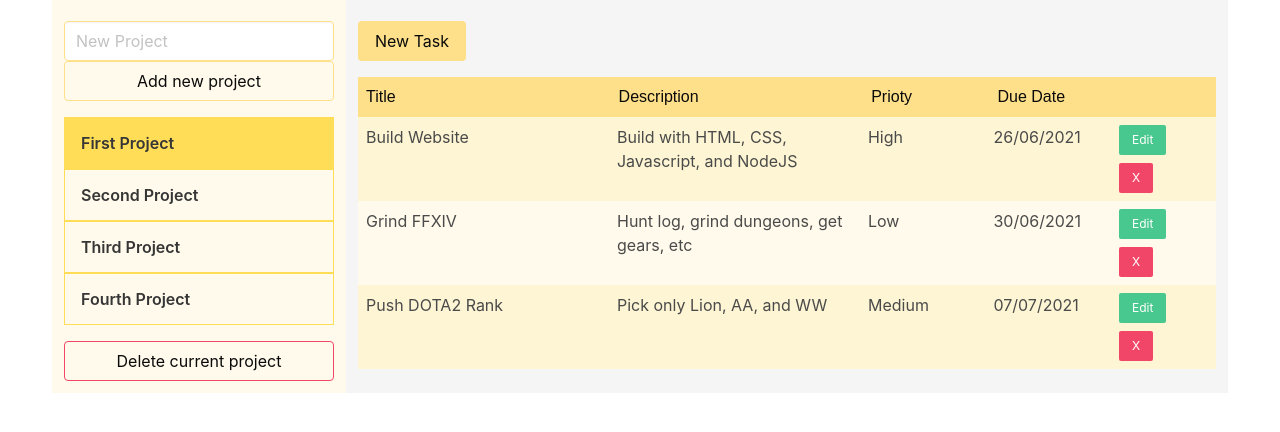
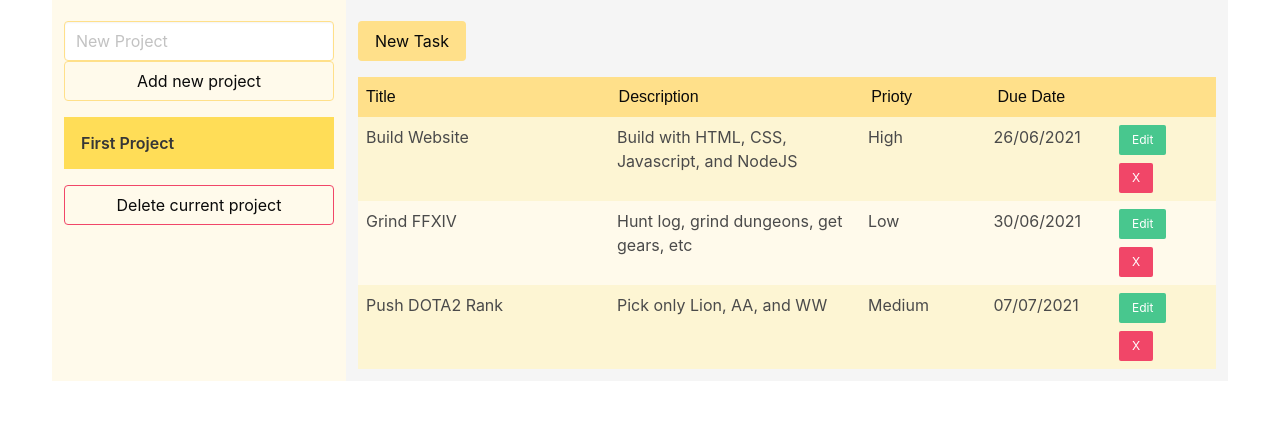
Before and after one commit to David-Ph/ToDoList, a plain HTML site: page index.html in a window 1280 px wide. Shown: the part 112-544 px from the top of the page. Drawn offline with nearby package versions, Linux system fonts and the light colour scheme.

Commit message:
Before installing uniqid

```diff
--- a/index.html
+++ b/index.html
@@ -47,15 +47,6 @@
             <div class="project-list">
               <article class="project-item active-project">
                 <h2 class="title is-6">First Project</h2>
-              </article>
-              <article class="project-item">
-                <h2 class="title is-6">Second Project</h2>
-              </article>
-              <article class="project-item">
-                <h2 class="title is-6">Third Project</h2>
-              </article>
-              <article class="project-item">
-                <h2 class="title is-6">Fourth Project</h2>
               </article>
             </div>
             <button
```
Also changed, not shown: main.js (+2 -2 lines).
